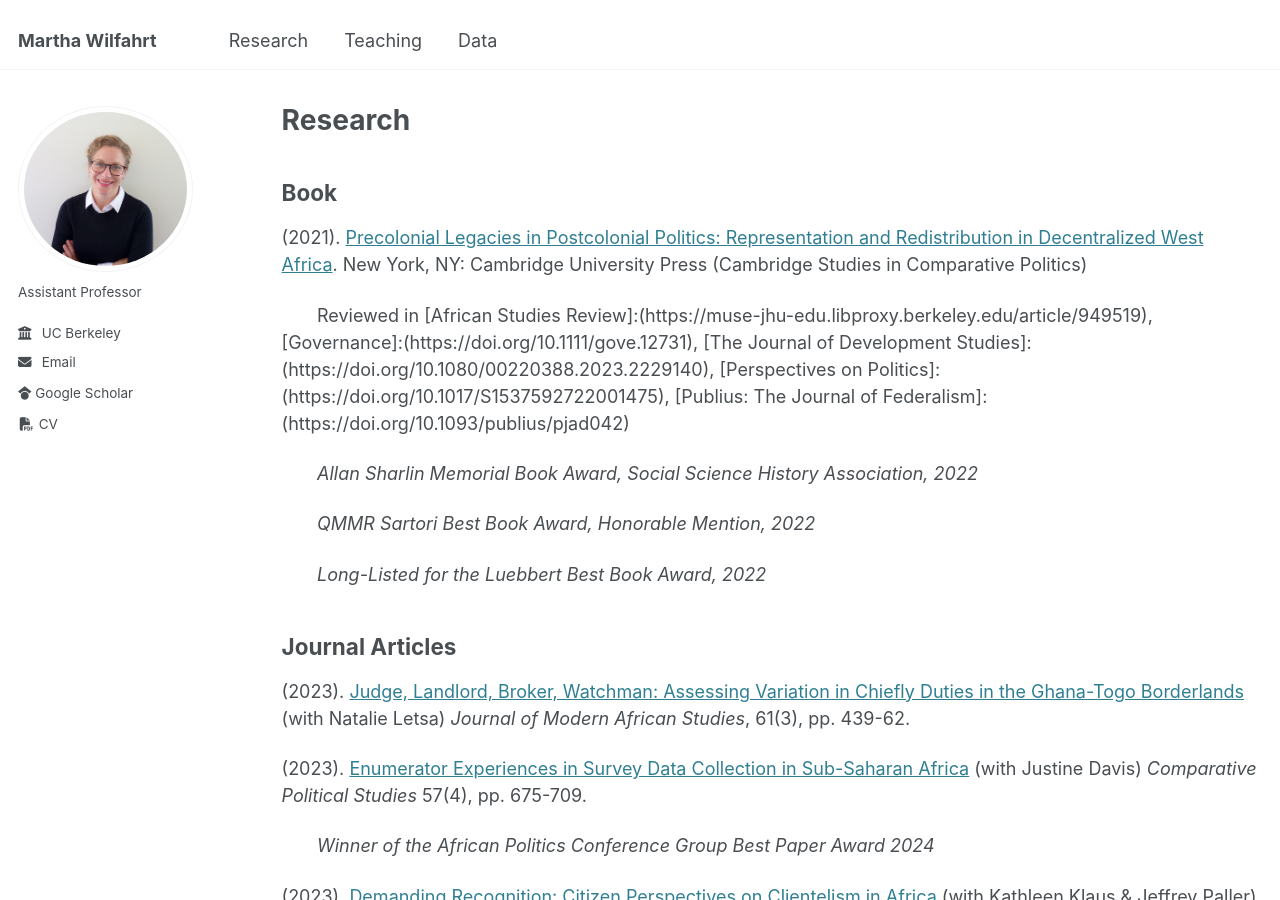
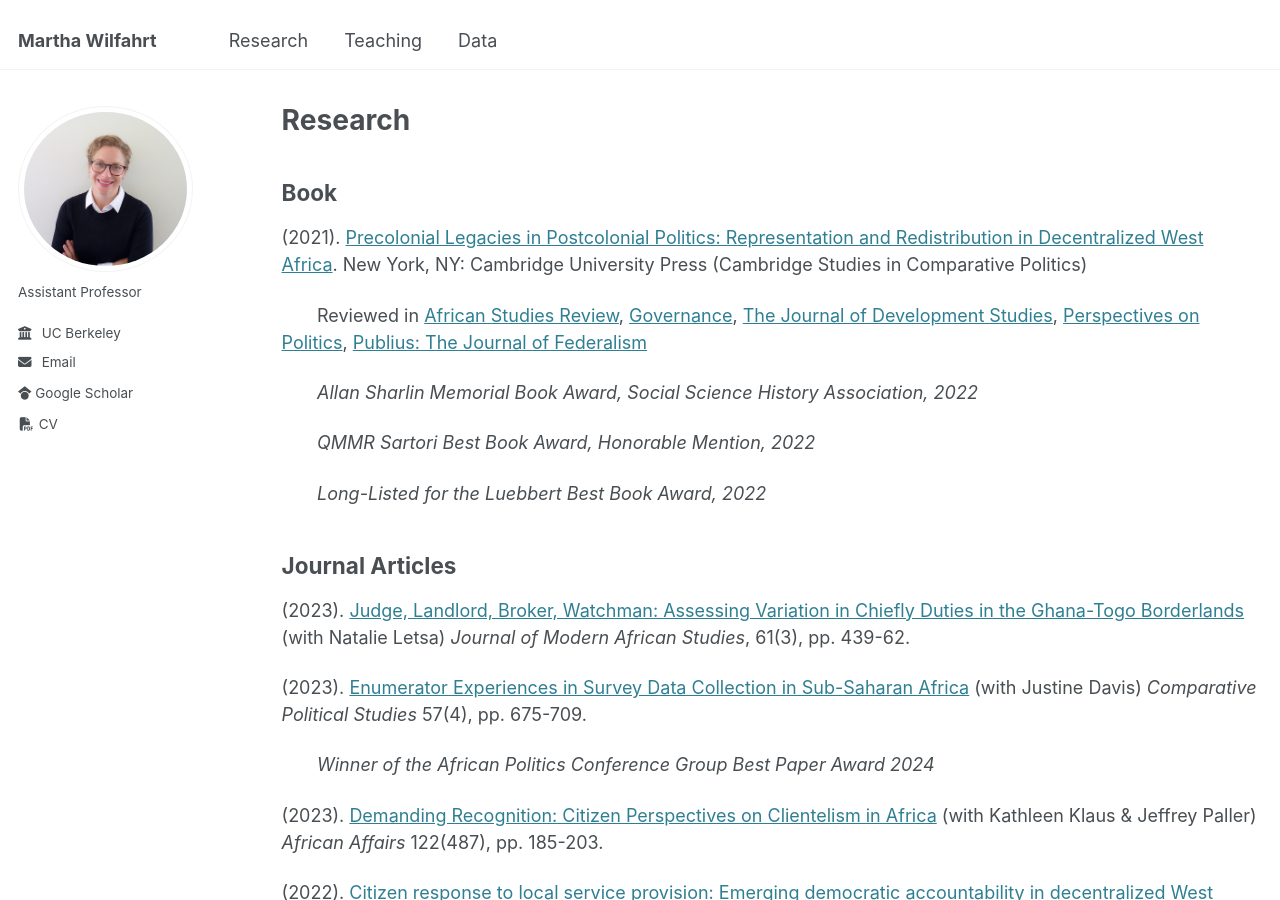
Before and after one commit to martha-wilfahrt/martha-wilfahrt.github.io, a Jekyll site: the page built from _pages/research.md, in a window 1280 px wide and 900 px high. Built offline with Jekyll 4.4.1, drawn with Linux system fonts in a browser that asks for light colours.

Commit message:
Update research.md

```diff
--- a/_pages/research.md
+++ b/_pages/research.md
@@ -12,7 +12,7 @@ Book
 
 [Precolonial Legacies in Postcolonial Politics: Representation and Redistribution in Decentralized West Africa]: https://www.cambridge.org/core/books/precolonial-legacies-in-postcolonial-politics/AC53415517557472924C75C1BE2915D0
 
-&nbsp;&nbsp;&nbsp;&nbsp;&nbsp;&nbsp; Reviewed in [African Studies Review]:(https://muse-jhu-edu.libproxy.berkeley.edu/article/949519), [Governance]:(https://doi.org/10.1111/gove.12731), [The Journal of Development Studies]:(https://doi.org/10.1080/00220388.2023.2229140), [Perspectives on Politics]:(https://doi.org/10.1017/S1537592722001475), [Publius: The Journal of Federalism]:(https://doi.org/10.1093/publius/pjad042)
+&nbsp;&nbsp;&nbsp;&nbsp;&nbsp;&nbsp; Reviewed in [African Studies Review](https://muse-jhu-edu.libproxy.berkeley.edu/article/949519), [Governance](https://doi.org/10.1111/gove.12731), [The Journal of Development Studies](https://doi.org/10.1080/00220388.2023.2229140), [Perspectives on Politics](https://doi.org/10.1017/S1537592722001475), [Publius: The Journal of Federalism](https://doi.org/10.1093/publius/pjad042)
 
 &nbsp;&nbsp;&nbsp;&nbsp;&nbsp;&nbsp; _Allan Sharlin Memorial Book Award, Social Science History Association, 2022_
 
```
